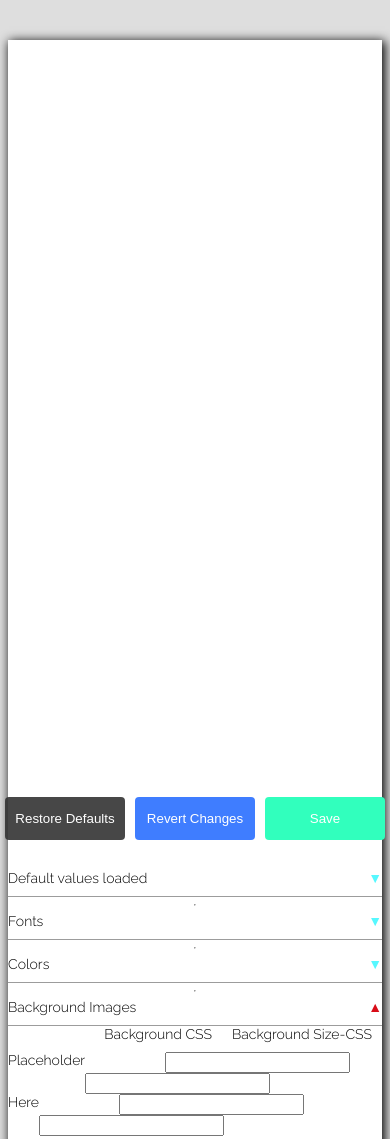
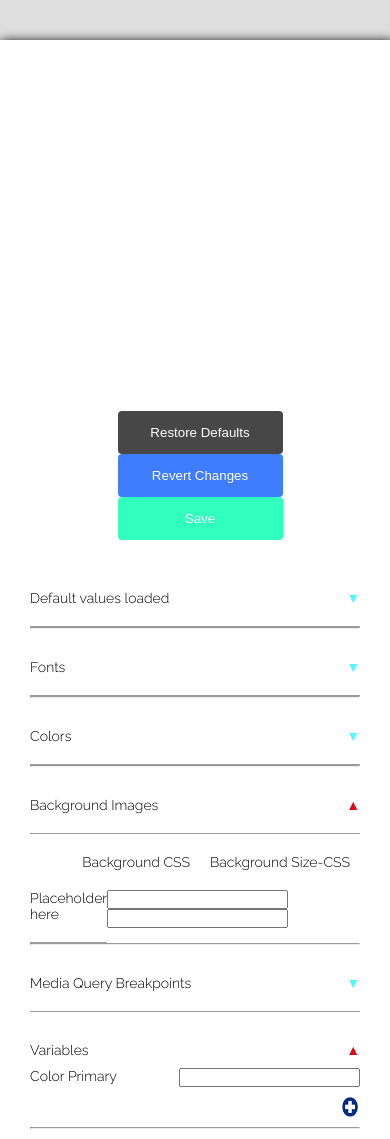
Before and after one commit to DZieba/Ex.1.2-flex, a plain HTML site: page index.html in a window 390 px wide. Shown: the top 1139 px of the page. Drawn offline with nearby package versions, Linux system fonts and the light colour scheme.

Commit message:
slightly refactored

```diff
--- a/index.html
+++ b/index.html
@@ -2,13 +2,13 @@
 <html lang="en">
 <head>
     <meta charset="UTF-8">
-
+    <meta name="viewport" content="width=device-width, initial-scale=1.0">
     <script src="https://use.fontawesome.com/7e7aba2024.js"></script>
     <script src="https://ajax.googleapis.com/ajax/libs/jquery/3.2.1/jquery.min.js"></script>
     <link href="https://fonts.googleapis.com/css?family=Raleway:300,400" rel="stylesheet">
 
     <link rel="stylesheet" href="styles.css">
-    <title>Title</title>
+    <title>Umbrella Corp</title>
 </head>
 <body>
 
@@ -43,8 +43,10 @@
         <p class="p_info">Background Size-CSS</p></div>
 
 <div class="placeholder">
-    <div class="t"> Placeholder</div><div class="t2"> <input type="text" class="txt1" ><input type="text" class="txt2"></div></div>
-        <div class="here"><div class="t"> Here</div><div class="t2"><input type="text" class="txt1" ><input type="text" class="txt2"></div></div>
+    <div class="caption">
+         Placeholder here</div>
+    <div class="t2"> <input type="text" class="txt1" ><input type="text" class="txt2"></div></div>
+
         <hr>
         <div class="caption">
             Media Query Breakpoints<span class="arrow">&#9660;</span>
--- a/styles.css
+++ b/styles.css
@@ -1,15 +1,24 @@
+
+* {
+    margin: 0;
+    padding: 0;
+    box-sizing: border-box;
+}
+
+
 body{
     background-color: #dedede;
     font-family: 'Raleway', sans-serif;
     font-weight: 300;
     font-size:14px;
+    text-rendering: optimizeLegibility;
+    overflow-x: hidden;
 }
 .container{
    max-width: 1100px;
     box-shadow: 2px 2px 10px 1px;
     margin: 40px auto;
-    padding-top:30px;
-    padding-bottom:30px;
+    padding:30px;
     background-color: #FFF;
     display: flex;
     justify-content: space-around;
@@ -17,7 +26,7 @@ body{
 }
 .column_view,
 .column_form{
-    height:800px;
+    height:auto;
     display: flex;
     flex-direction:column;
 }
@@ -31,7 +40,7 @@ body{
 h1{
     color: #fff;
     border-bottom:1px solid white;
-    padding-bottom: 10px;
+    padding:10px 0;
 
 }
 #icon{
@@ -47,6 +56,10 @@ h1{
     border:none;
     color: #fff;
     border-radius:4px;
+    cursor: pointer;
+}
+.btn:hover{
+    font-size: 110%;
 }
 .btn:nth-of-type(2),
 .btn:nth-of-type(3){
@@ -73,12 +86,16 @@ background-color: rgba(53, 53, 53, 0.91);}
 .description{
     display: flex;
     justify-content: space-between;
-
-    padding-bottom:10px;
+    padding:20px 0;
 }
 .caption{
     border-bottom:1px solid rgba(143, 143, 143, 0.88);
+    padding-top: 30px;
 }
+.caption:first-of-type{
+    padding-top: 0;
+}
+
 .c1{
     border:none;
     padding-bottom:10px;
@@ -89,17 +106,13 @@ background-color: rgba(53, 53, 53, 0.91);}
 .p_info{
     margin:0 10px;
 }
-.placeholder,
-.here{
+.placeholder
+{
     display: flex;
     justify-content:space-between;
 }
-.txt1{
-    margin-left:80px;
-}
-.txt3{
-    width:80%;
-}
+
+
 .arrow{
     color: #56f8ff;
 }
@@ -117,6 +130,25 @@ background-color: rgba(53, 53, 53, 0.91);}
     margin:10px 0 10px 10px;
 
 }
+
+@media (max-width: 945px){
+    #icon{
+        margin-left: 10px;
+    }
+
+    .buttonset{
+        width: 100%;
+        flex-direction: column;
+        align-items: center;
+    }
+    .buttonset .btn{
+        width: 50%;
+    }
+    .btn:nth-of-type(1){
+        margin-left: 10px;
+    }
+}
+
 @media (max-width: 745px){
     .container{
         flex-direction:column;
@@ -127,4 +159,13 @@ background-color: rgba(53, 53, 53, 0.91);}
 
     }
 
+    .column_view{
+        height: 500px;
+        margin-bottom: 20px;
+    }
+    .placeholder{
+        justify-content: space-between;
+    }
+
+
 }
```
